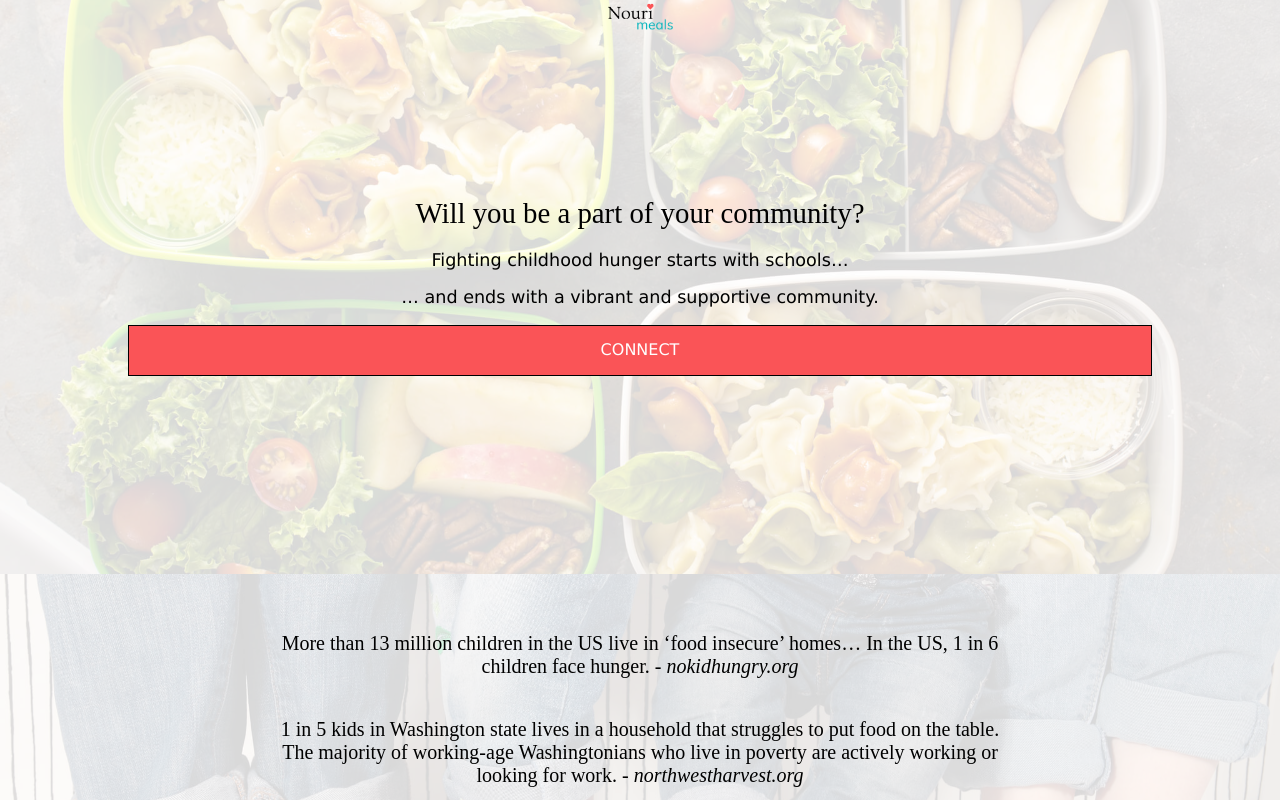
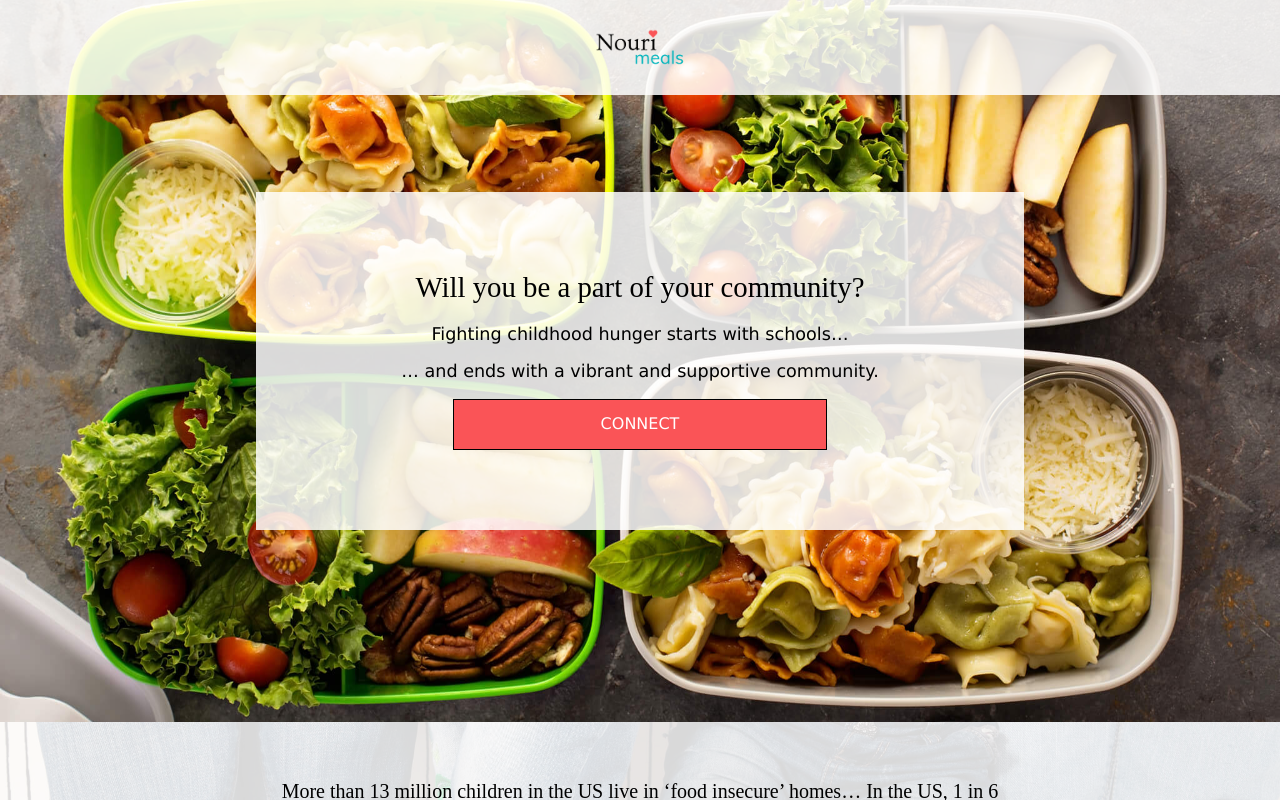
Before and after one commit to nourimeals/website, a React app: page / in a window 1280 px wide. Shown: the top 800 px of the page. Built offline with nearby package versions, Linux system fonts and the light colour scheme.

Commit message:
working on desktop

```diff
--- a/src/components/header/header.scss
+++ b/src/components/header/header.scss
@@ -2,7 +2,7 @@
   position: fixed;
   top: 0;
   display: flex;
-  // background-color: #ffffffd8;
+  background-color: #ffffffd8;
   flex-direction: column;
   justify-content: center;
   width: 100%;
@@ -10,8 +10,9 @@
 
 #logo {
   align-self: center;
-  width: 75px;
+  width: 100px;
   margin: 0 auto;
+  padding: 25px;
 }
 
 
--- a/src/components/home/home.scss
+++ b/src/components/home/home.scss
@@ -49,9 +49,7 @@ $red-cta-color: #FA5457;
       }
 
 
-    // @media only screen and (min-width: 700px) {
-    //   padding: 20vw 2vw;
-    // }
+
 
     // h1 {
     //   font-size: 50px;
@@ -79,6 +77,60 @@ $red-cta-color: #FA5457;
   }
 }
 
+@media only screen and (min-width: 700px) {
+
+  #hero-block {
+    display: flex;
+    flex-direction: column;
+    justify-content: center;
+    background: $bg-img no-repeat center center;
+    background-size: cover;
+    width: 100%;
+    height: 100%;
+
+    .cta-block.clear {
+      clear:both;
+    }
+
+    .cta-block {
+      // width: 400px;
+      box-sizing: border-box;
+      background-color: #ffffffd8;
+      height: 50%;
+      max-width: 60%;
+      padding: 10px;
+      // background-color: green;
+      text-align: center;
+      margin: 0 auto;
+      margin: 15% auto;
+
+      h1 {
+        font-size: 1.8rem;
+        font-weight:300;
+      }
+
+      p {
+        font-size: 1.1rem;
+        font-family: Verdana, Geneva, Tahoma, sans-serif;
+      }
+
+      .cta-btn {
+        background-color: #FA5457;
+        width: 50%;
+        color: white;
+        font-weight: 100;
+        font-size: 1rem;
+        font-family: Verdana, Geneva, Tahoma, sans-serif;
+        text-transform: uppercase;
+        padding: 15px;
+        border: 1px solid #000;
+      }
+    }
+  }
+
+
+
+}
 
 
 /******************************
@@ -180,4 +232,6 @@ $red-cta-color: #FA5457;
   @media only screen and (min-width: 700px) {
     padding: 10% 20%;
   }
+
+
 }
```
